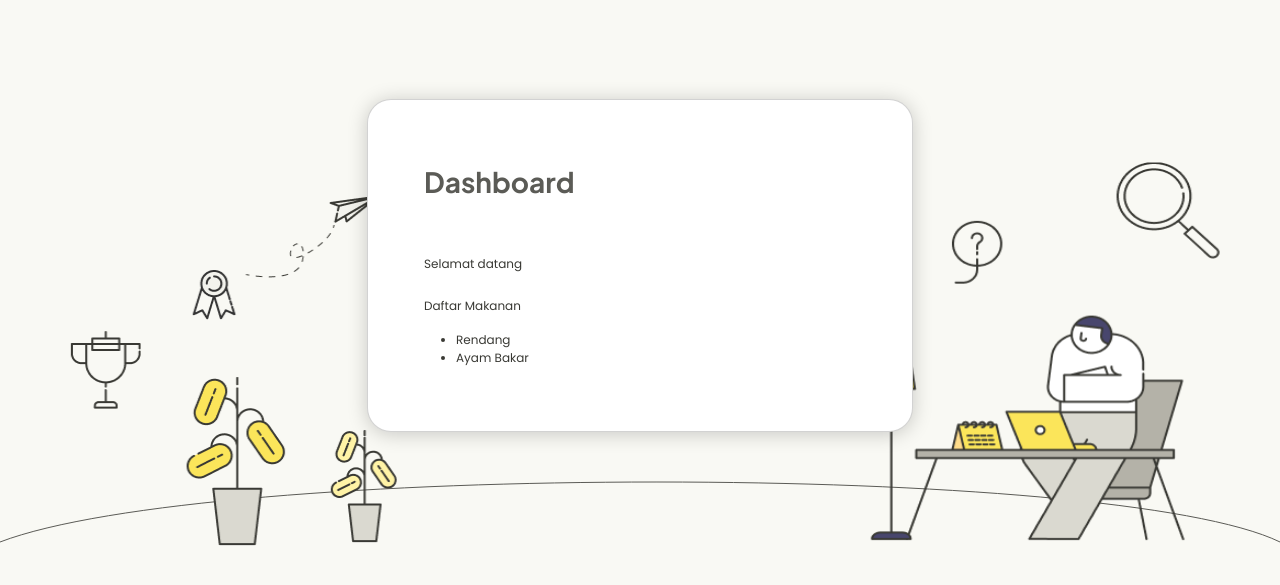
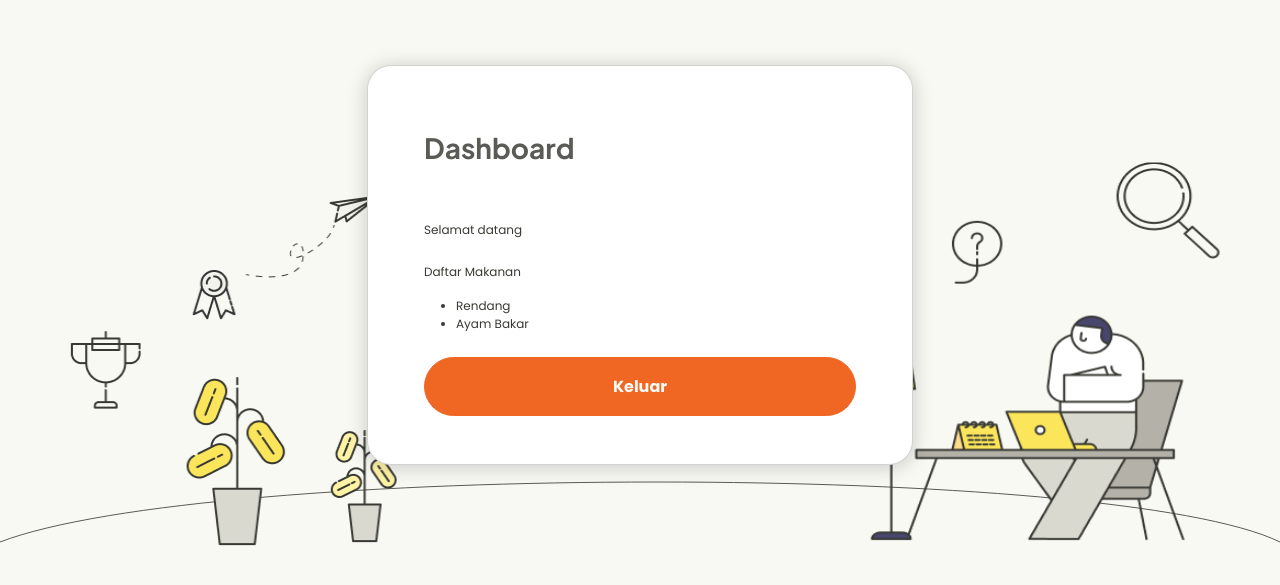
Before and after one commit to Khafidhfuadi/interview-react-project-pilih-jurusan, a React (Vite) app: page / in a window 1280 px wide. Shown: the part 135-720 px from the top of the page. Built offline with nearby package versions, Linux system fonts and the light colour scheme.

Commit message:
logout added

```diff
--- a/src/Dashboard.jsx
+++ b/src/Dashboard.jsx
@@ -1,8 +1,18 @@
 import React from "react";
+import { useNavigate } from "react-router-dom";
 
 const Dashboard = () => {
   // fetch email from local storage
   const email = localStorage.getItem("email");
+  const navigate = useNavigate();
+
+  // handleLogout
+  const handleLogout = () => {
+    localStorage.removeItem("email");
+    localStorage.removeItem("token");
+
+    navigate(-1);
+  };
 
   return (
     <div className="container">
@@ -31,6 +41,9 @@ const Dashboard = () => {
                   <li>Ayam Bakar</li>
                 </ul>
               </div>
+              <button onClick={handleLogout} className="btn">
+                Keluar
+              </button>
             </div>
           </div>
         </div>
--- a/src/Login.jsx
+++ b/src/Login.jsx
@@ -31,11 +31,7 @@ const Login = () => {
         email,
         password,
       });
-      // Assuming the API returns a token upon successful login
       const { token } = response.data;
-      // Store the token in local storage or a secure cookie
-      localStorage.setItem("token", token);
-      // store email
       localStorage.setItem("email", email);
       navigate("/");
     } catch (error) {
@@ -95,7 +91,7 @@ const Login = () => {
                       placeholder="********"
                     />
                   </div>
-                  <button onClick={handleSubmit} className="btn submit-btn">
+                  <button onClick={handleSubmit} className="btn">
                     Masuk Sekarang
                   </button>
                 </form>
```
